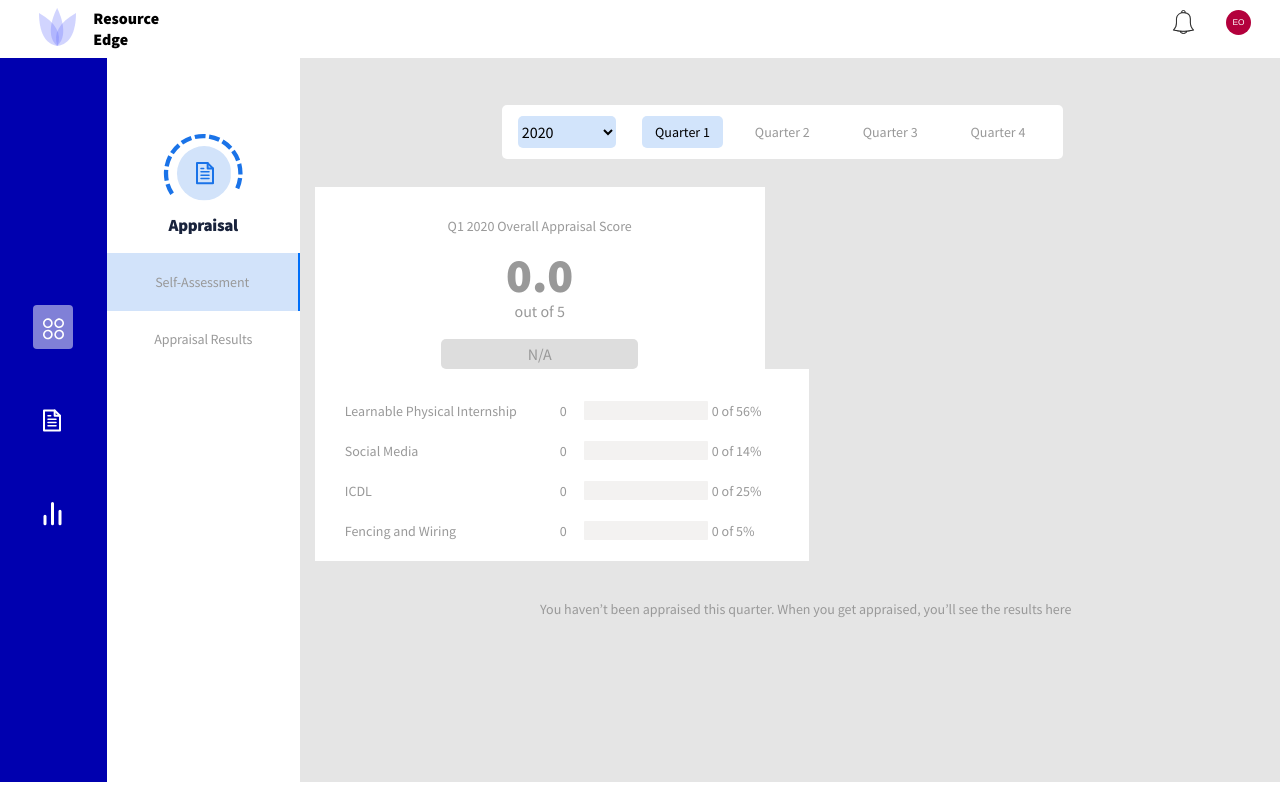
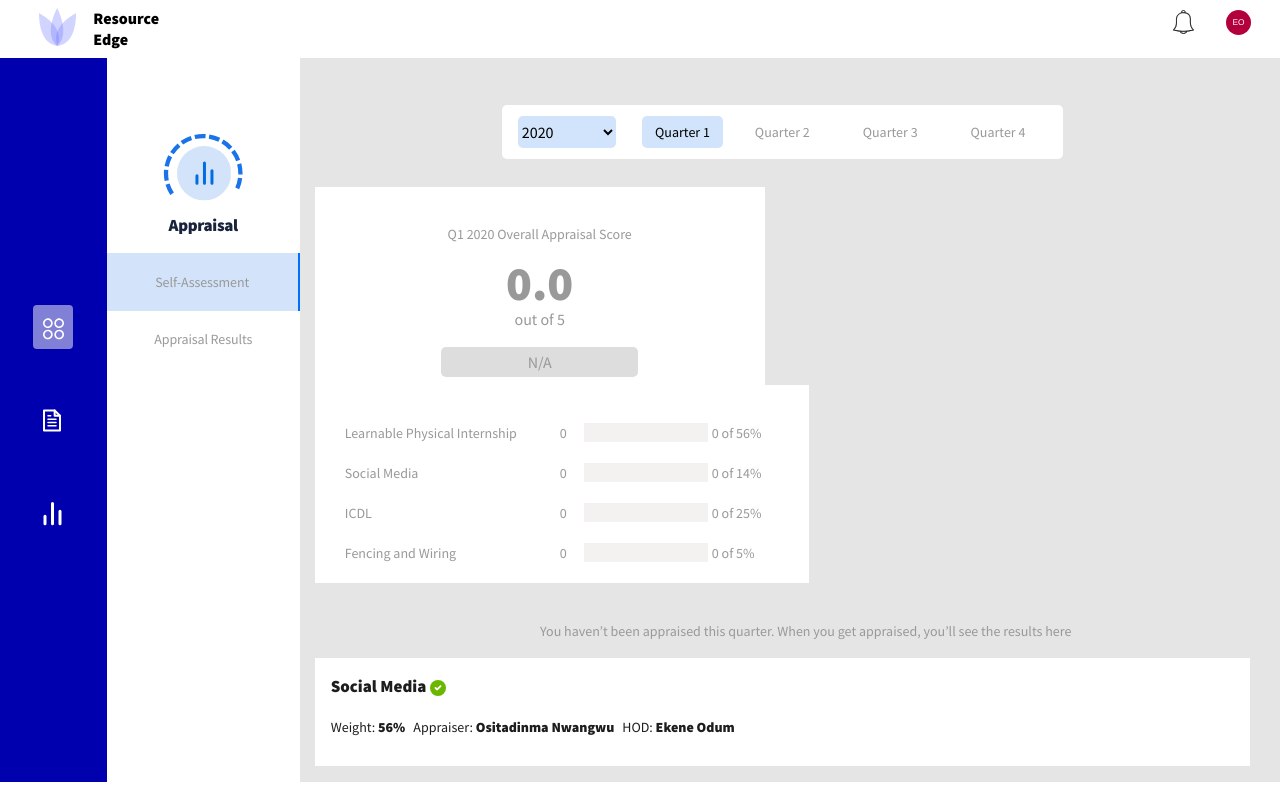
Before and after one commit to OkoyeApps/Resourceedge_Microservices, a React (Create React App) app: page /employee_performance_result in a window 1280 px wide. Built offline with nearby package versions, Linux system fonts and the light colour scheme.

Commit message:
resultcard for appraisalPage completed

```diff
--- a/src/components/appraisalNav/appraisalNav.js
+++ b/src/components/appraisalNav/appraisalNav.js
@@ -1,5 +1,5 @@
 import React from 'react'
-import EpaAvatar from '../../assets/images/epaAvatar.svg'
+import appraisalAvatar from '../../assets/images/appraisalAvatar.svg'
 
 const appraisalNav = (props) => {
 
@@ -11,7 +11,7 @@ const appraisalNav = (props) => {
     return (
         <div className="inner-sidebar text-center">
             <div>
-                <img src={EpaAvatar} alt="EPA Avatar" />
+                <img src={appraisalAvatar} alt="EPA Avatar" />
             </div>
             <div>
                 Appraisal
--- a/src/components/appraisalResultSheet/appraisalResultSheet.js
+++ b/src/components/appraisalResultSheet/appraisalResultSheet.js
@@ -0,0 +1,64 @@
+import React from 'react'
+import './resultSheet.css'
+import tick from '../../assets/images/Online.svg'
+
+function AppraisalResultSheet() {
+    return (
+        <div className="result-card my-3">
+            <span className="category">Social Media</span><span><img src={tick} alt="verified" className="ml-1" /></span>
+            <div className="mt-3">
+                <span className="appraise-weights">Weight: <b>56%</b></span>
+                <span className="ml-2 appraise-weights">Appraiser: <b>Ositadinma Nwangwu</b></span>
+                <span className="ml-2 appraise-weights">HOD: <b>Ekene Odum</b></span>
+            </div>
+
+            <div className="mt-4">
+                <table className="w-100 keyoutcome-table">
+                    <tr>
+                        <th style={{ width: "50%" }}>Key Outcomes</th>
+                        <th>Deadline</th>
+                        <th className="text-center">You</th>
+                        <th className="text-center">Ositadinma</th>
+                        <th className="text-center">Ekene</th>
+                    </tr>
+                    <tr>
+                        <td className="d-flex"><span className="mr-1">1.</span><span> Supervise and facilitate the preparation of Learnable 2020’s curriculum</span></td>
+                        <td>15 November 2020</td>
+                        <td className="text-center">3</td>
+                        <td className="text-center">2</td>
+                        <td className="text-center">-</td>
+                    </tr>
+                    <tr>
+                        <td className="d-flex"><span className="mr-1">2.</span><span> Supervise and facilitate the preparation of Learnable 2020’s curriculum</span></td>
+                        <td>15 November 2020</td>
+                        <td className="text-center">2</td>
+                        <td className="text-center">2</td>
+                        <td className="text-center">-</td>
+                    </tr>
+                    <tr>
+                        <td className="d-flex"><span className="mr-1">3.</span><span> Supervise and facilitate the preparation of Learnable 2020’s curriculum</span></td>
+                        <td>15 November 2020</td>
+                        <td className="text-center">2</td>
+                        <td className="text-center">4</td>
+                        <td className="text-center">-</td>
+                    </tr>
+                </table>
+            </div>
+
+
+            <div className="row mx-0 mt-5">
+                <div className="col-6 result-comments">
+                    <p className="">Comments</p>
+                    <p>Wonderful performance this year, keep it up.</p>
+                </div>
+                <div className="col-6 result-comments">
+                    <p>Recommendations</p>
+                    <p>Focus harder your organizational skills. Don’t be quick to share food when you’re hungry</p>
+                </div>
+            </div>
+
+        </div>
+    )
+}
+
+export default AppraisalResultSheet
--- /dev/null
+++ b/src/components/appraisalResultSheet/resultSheet.css
@@ -0,0 +1,28 @@
+.result-card {
+  background-color: #ffffff;
+  padding: 1rem 1rem;
+}
+
+.result-card p {
+  font-style: normal;
+  font-weight: normal;
+  font-size: 14px;
+  line-height: 19px;
+  color: #1d1d1d;
+}
+
+.result-comments p:first-child {
+  font-style: normal;
+  font-weight: 500;
+  font-size: 13px;
+  line-height: 18px;
+  color: #1d1d1d;
+}
+
+.category {
+  font-style: normal;
+  font-weight: 600;
+  font-size: 17px;
+  line-height: 22px;
+  color: #1d1d1d;
+}
--- a/src/components/scoreBoard/scoreBoard.js
+++ b/src/components/scoreBoard/scoreBoard.js
@@ -3,7 +3,7 @@ import React from 'react'
 const ScoreBoard = (props) => {
     return (
         <div className="row mx-0">
-            <div className="appraisal-score">
+            <div className="appraisal-score py-2">
                 <p>Q1 2020 Overall Appraisal Score</p>
                 <div>
                     <h1>0.0</h1>
--- a/src/pages/appraisalResult/appraisalResult.css
+++ b/src/pages/appraisalResult/appraisalResult.css
@@ -8,7 +8,7 @@
   width: 450px;
   height: 100%;
   margin-right: 38px;
-    background: #FFFFFF;
+  background: #ffffff;
   text-align: center;
 }
 .appraisal-score > p {
@@ -34,8 +34,8 @@
 .score-breakdown {
   width: 494px;
   height: 100%;
-    background: #FFFFFF;
-    padding: 32px 0px 0px 30px;
+  background: #ffffff;
+  padding: 38px 0px 0px 30px;
 }
 .score-breakdown > div {
   width: 426px;
@@ -48,7 +48,7 @@
 .score-breakdown > div > div {
   height: 100%;
 }
-.score-breakdown > div > div > p{
+.score-breakdown > div > div > p {
   font-size: 14px;
   color: #999999;
   margin: 0;
@@ -56,7 +56,7 @@
 .score-button {
   width: 197px;
   height: 30px;
-    background: #DDDDDD;
+  background: #dddddd;
   border-radius: 5px;
   text-align: center;
   padding: 0;
@@ -78,8 +78,13 @@
   grid-gap: 4px;
 }
 .progress-adjust {
-    background: #F3F2F1;
+  background: #f3f2f1;
   border-radius: 1px;
   width: 124px;
   height: 19px;
 }
+
+.appraisal-result {
+  height: 86vh;
+  overflow-y: auto;
+}
--- a/src/pages/appraisalResult/appraisalResult.js
+++ b/src/pages/appraisalResult/appraisalResult.js
@@ -3,20 +3,31 @@ import './appraisalResult.css';
 import ScoreBoard from '../../components/scoreBoard/scoreBoard'
 import AppraisalNav from '../../components/appraisalNav/appraisalNav'
 import QuarterBar from '../../components/quarterBar/quarterBar'
+import ResultCard from '../../components/appraisalResultSheet/appraisalResultSheet'
 export default function AppraisalResult() {
     var [tab, setTab] = useState("self")
     return (
-        <div className="row mx-0">
+        <div className="row mx-0 ">
             <div className="col-2 px-0">
                 <AppraisalNav tab={tab} setTab={setTab} />
             </div>
-            <div className="col-10 page-sizing">
+            <div className="col-10 page-sizing appraisal-result">
                 <div className="d-flex justify-content-center">
                     <QuarterBar />
                 </div>
-                <ScoreBoard />
+                <div>
+                    <ScoreBoard />
+                </div>
+
+
                 <div className="no-appraisal">
                     <p>You haven’t been appraised this quarter. When you get appraised, you’ll see the results here</p>
+                </div>
+                <div>
+                    <ResultCard />
+                    <ResultCard />
+                    <ResultCard />
+                    <ResultCard />
                 </div>
             </div>
         </div>
```
Also changed, not shown: src/assets/images/appraisalAvatar.svg (added). Lines whose indentation alone changed are shown as unchanged.
